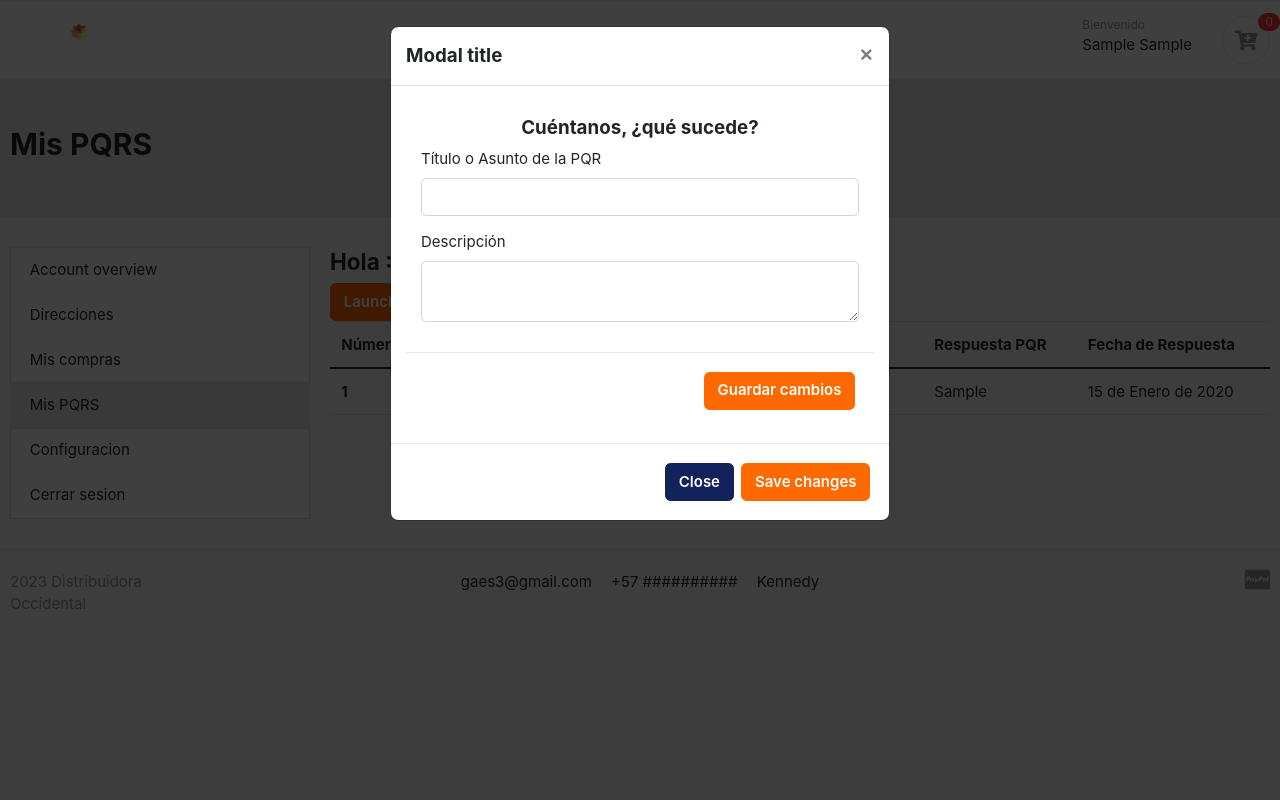
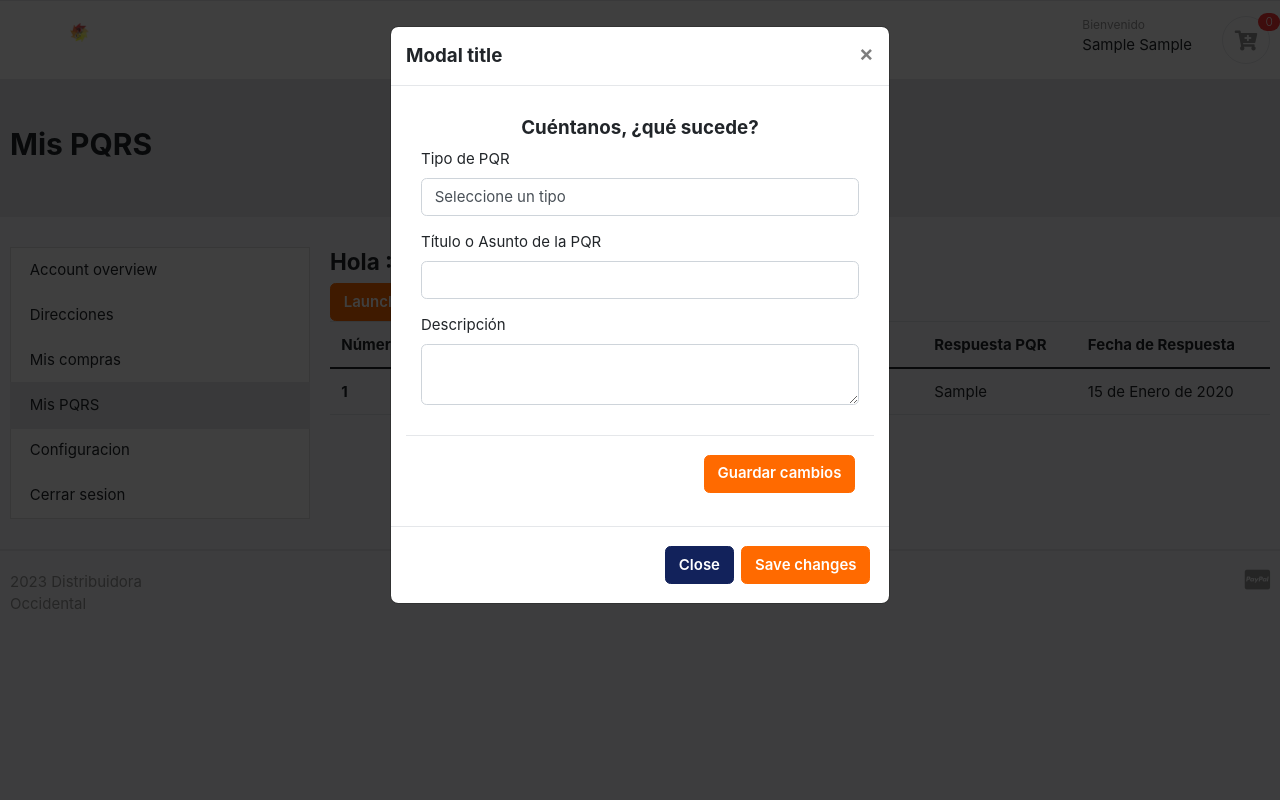
Before and after one commit to EdwardAJ6/-Distribuidora-Occidental-Python, a Django app: page /PQRS/ in a window 1280 px wide, after a click on "Launch demo modal". Run offline with Django 4.2, Linux system fonts and the light colour scheme; a user stored in the database is signed in; tables that the repository leaves empty hold one stand-in row (values such as "Sample post"); some libraries are stand-ins or nearby versions; some web fonts are replaced.

Commit message:
Categoria PQRS

```diff
--- a/core/forms.py
+++ b/core/forms.py
@@ -4,4 +4,4 @@ from .models import Pqr
 class PqrForm(forms.ModelForm):
     class Meta:
         model = Pqr
-        fields = ["titulo", "descripcion"]
+        fields = ["titulo", "descripcion", "tipo"]
--- a/core/models.py
+++ b/core/models.py
@@ -270,6 +270,8 @@ def assign_group(sender, instance, created, **kwargs):
 class Pqr(models.Model):
     usuario = models.ForeignKey(User,on_delete=models.CASCADE, verbose_name='Creada por')
     titulo = models.CharField(max_length=30,verbose_name='Título')
+    ELECCIONES = [   ('Peticion', 'Peticion'),   ('Queja', 'Queja'),   ('Reclamo', 'Reclamo'),   ('Sugerencia', 'Sugerencia')]
+    tipo = models.CharField(max_length=10, choices=ELECCIONES)
     descripcion = models.TextField(verbose_name='Descripción')
     creada_en = models.DateField(auto_now_add=True, verbose_name='Fecha de creación')
     respuesta = models.TextField(max_length=500,verbose_name= 'Respuesta',null=True)
--- a/templates/cuenta/pqrs.html
+++ b/templates/cuenta/pqrs.html
@@ -47,6 +47,20 @@
 				{% csrf_token %}
 				<div class="modal-body">
 				  <h5 class="text-center">Cuéntanos, ¿qué sucede?</h5>
+
+				  <div class="form-row">
+					<div class="col form-group">
+					  <label for="">Tipo de PQR</label>
+					  <select name="tipo" class="form-control" required>
+						<option value="">Seleccione un tipo</option>
+						<option value="Peticion">Petición</option>
+						<option value="Queja">Queja</option>
+						<option value="Reclamo">Reclamo</option>
+						<option value="Sugerencia">Sugerencia</option>
+					  </select>
+					</div>
+				  </div>
+
 				  <div class="form-row">
 					<div class="col form-group">
 					  <label for="">Título o Asunto de la PQR</label>
```
Also changed, not shown: core/migrations/0012_pqr_type.py (added), core/migrations/0013_rename_type_pqr_tipo.py (added).
